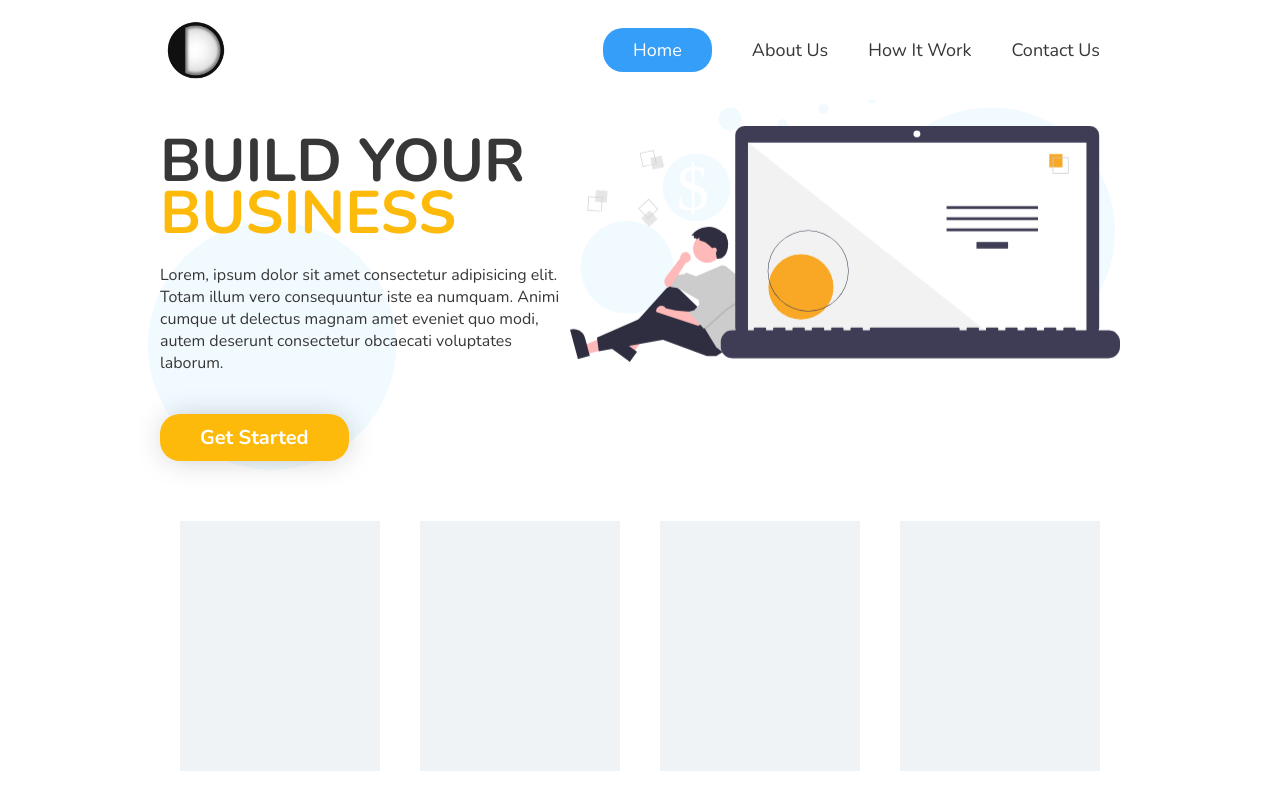
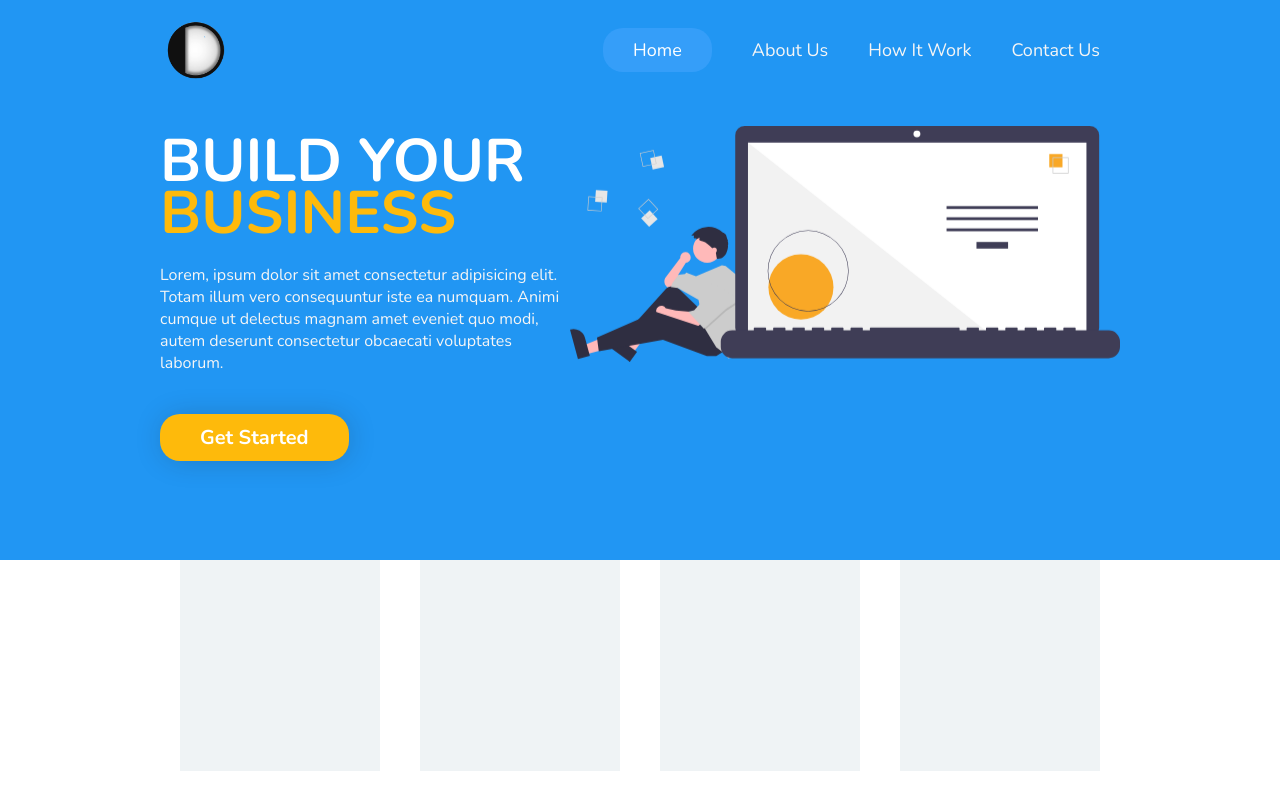
Before and after one commit to mariormt17/home-page-design, a plain HTML site: page index.html in a window 1280 px wide. Shown: the top 800 px of the page. Drawn offline with nearby package versions, Linux system fonts and the light colour scheme.

Commit message:
Add the background blue color to the cover

```diff
--- a/css/styles.css
+++ b/css/styles.css
@@ -63,7 +63,7 @@ header {
 }
 
 .container-nav nav ul li a {
-  color: #373737;
+  color: whitesmoke;
   font-size: 18px;
 }
 
@@ -113,6 +113,14 @@ main {
   margin-top: 100px;
 }
 
+.bg-color {
+  width: 100%;
+  height: 70%;
+  background-color: #2196f3;
+  position: absolute;
+  top: 0;
+}
+
 .main-body {
   padding-bottom: 60px;
   max-width: 1000px;
@@ -122,7 +130,6 @@ main {
   flex-wrap: wrap;
   justify-content: space-between;
   position: relative;
-  background-image: url(../img/background-cover.svg);
   background-size: cover;
   background-position: bottom;
 }
@@ -136,7 +143,7 @@ main {
   max-width: 400px;
   font-size: 60px;
   font-weight: 700;
-  color: #373737;
+  color: white;
 }
 
 .container-main-info h2 {
@@ -148,7 +155,7 @@ main {
 
 .container-main-info p {
   margin-top: 10px;
-  color: #373737;
+  color: whitesmoke;
 }
 
 .container-main-info input[type="button"] {
--- a/index.html
+++ b/index.html
@@ -14,6 +14,7 @@
       <div class="logo-header">
         <img src="img/logo.png" alt="logo">
       </div>
+
       <div class="container-nav">
         <nav id="navbar">
           <ul>
@@ -23,13 +24,19 @@
             <li><a href="#">Contact Us</a></li>
           </ul>
         </nav>
+
         <div class="btn-header-responsive" id="btn-header-responsive">
           <i class="fas fa-bars"></i>
         </div>
       </div>
     </div>
   </header>
+
   <main id="main">
+    <div class="bg-color"> </div>
+    <div class="wave1"></div>
+    <div class="wave2"></div>
+
     <div class="main-body">
       <div class="container-main-info">
         <h1>BUILD YOUR</h1>
@@ -37,10 +44,12 @@
         <p>Lorem, ipsum dolor sit amet consectetur adipisicing elit. Totam illum vero consequuntur iste ea numquam. Animi cumque ut delectus magnam amet eveniet quo modi, autem deserunt consectetur obcaecati voluptates laborum.</p>
         <input type="button" value="Get Started">
       </div>
+
       <div class="container-main-vector">
         <img src="img/undraw_Code_thinking_re_gka2.svg" alt="main-img">
       </div>
     </div>
+
     <div class="container-cards">
       <div class="box-card"></div>
       <div class="box-card"></div>
@@ -52,6 +61,7 @@
       <div class="box-card"></div>
     </div>
   </main>
+
   <footer>
     <div class="container-footer">
       <div class="box-footer">
@@ -62,6 +72,7 @@
           <p>Lorem ipsum dolor sit amet consectetur adipisicing elit. Officiis vitae sed autem porro, ipsa ducimus error. Exercitationem, commodi harum modi debitis laboriosam ex dolorum inventore sed, eligendi hic, deserunt mollitia!</p>
         </div>
       </div>
+
       <div class="box-footer">
         <h2>Solutions</h2>
         <a href="#">Development App</a>
@@ -84,6 +95,7 @@
         <a href="#"><i class="fab fa-instagram-square"></i>Instagram</a>
       </div>
     </div>
+
     <div class="box-copyright">
       <hr>
       <p>Made with ❤️ & ☕️ in Colima, México | © 2021 <strong>mariormt17</strong></p>
```
Also changed, not shown: img/wave.svg (added).
